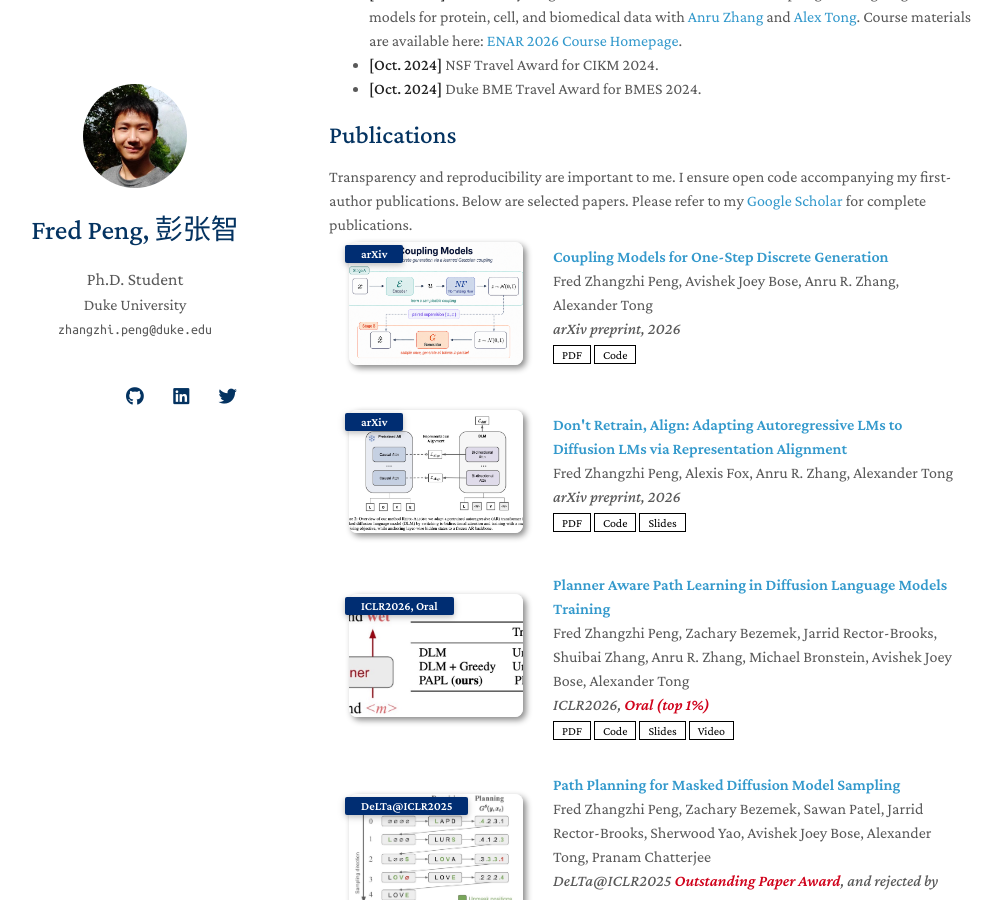
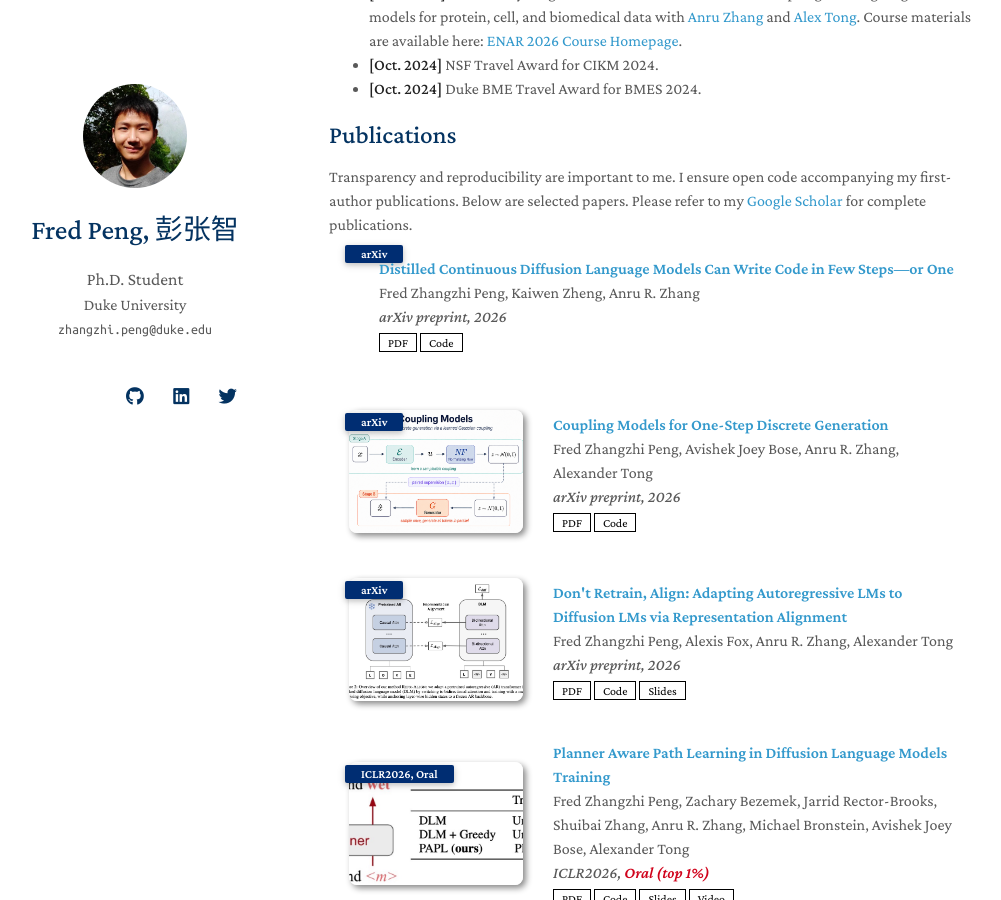
Before and after one commit to pengzhangzhi/home, a Jekyll site: the page built from index.md, in a window 1280 px wide and 900 px high, scrolled down 958 px. Shown: the whole window, without its empty margins (141-1142 px from the left). Built offline with Jekyll 4.4.1, drawn with Linux system fonts in a browser that asks for light colours; nearby versions of some CDN libraries; a style sheet for code colours, icons or effects is not loaded; our own code applies the rules of GitHub Pages for plain Markdown files.

Commit message:
Add PlaidQ paper to homepage

```diff
--- a/_data/publications.yml
+++ b/_data/publications.yml
@@ -1,4 +1,10 @@
 main:
+  - title: "Distilled Continuous Diffusion Language Models Can Write Code in Few Steps—or One"
+    authors: Fred Zhangzhi Peng, Kaiwen Zheng, Anru R. Zhang
+    pdf: https://arxiv.org/abs/2609.04531
+    conference_short: arXiv
+    conference: arXiv preprint, 2026
+    code: https://github.com/pengzhangzhi/plaidq
   - title: "Coupling Models for One-Step Discrete Generation"
     image: ./assets/img/coupling-models-method.png
     authors: Fred Zhangzhi Peng, Avishek Joey Bose, Anru R. Zhang, Alexander Tong
```
